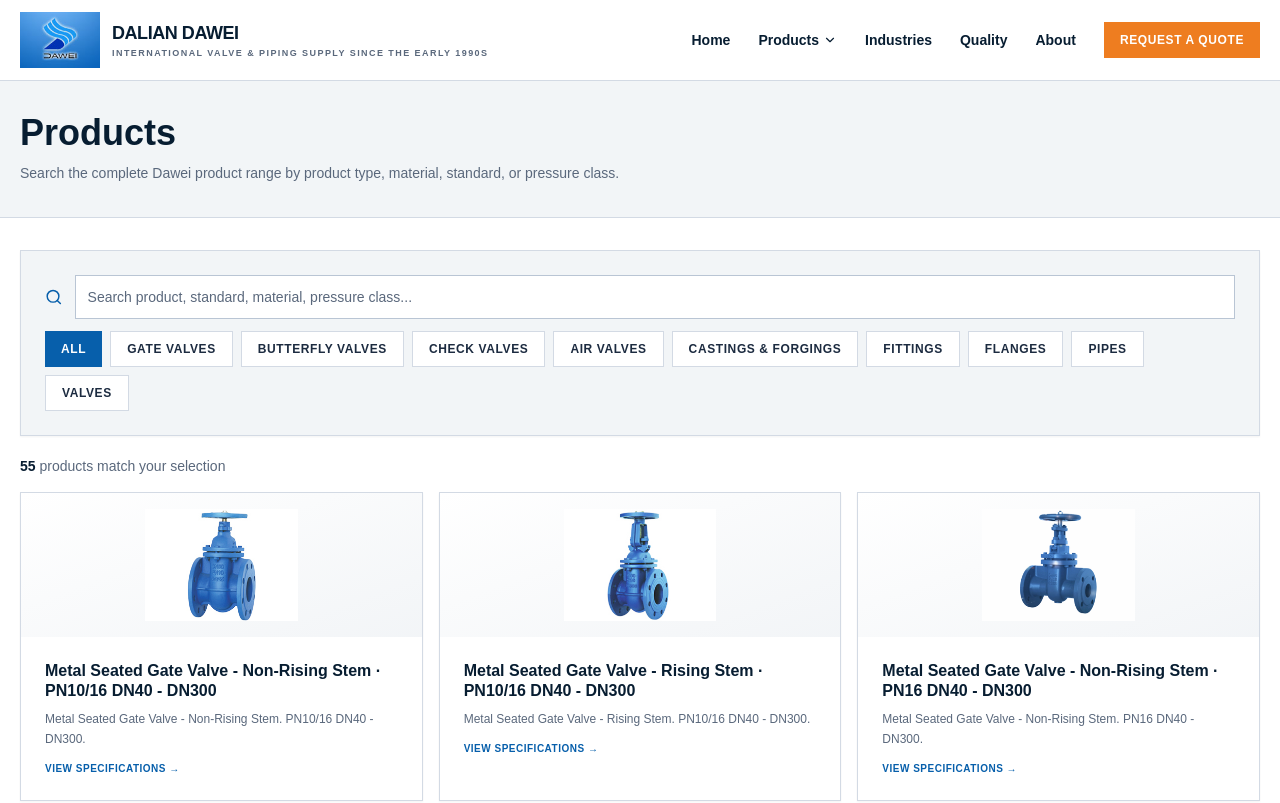
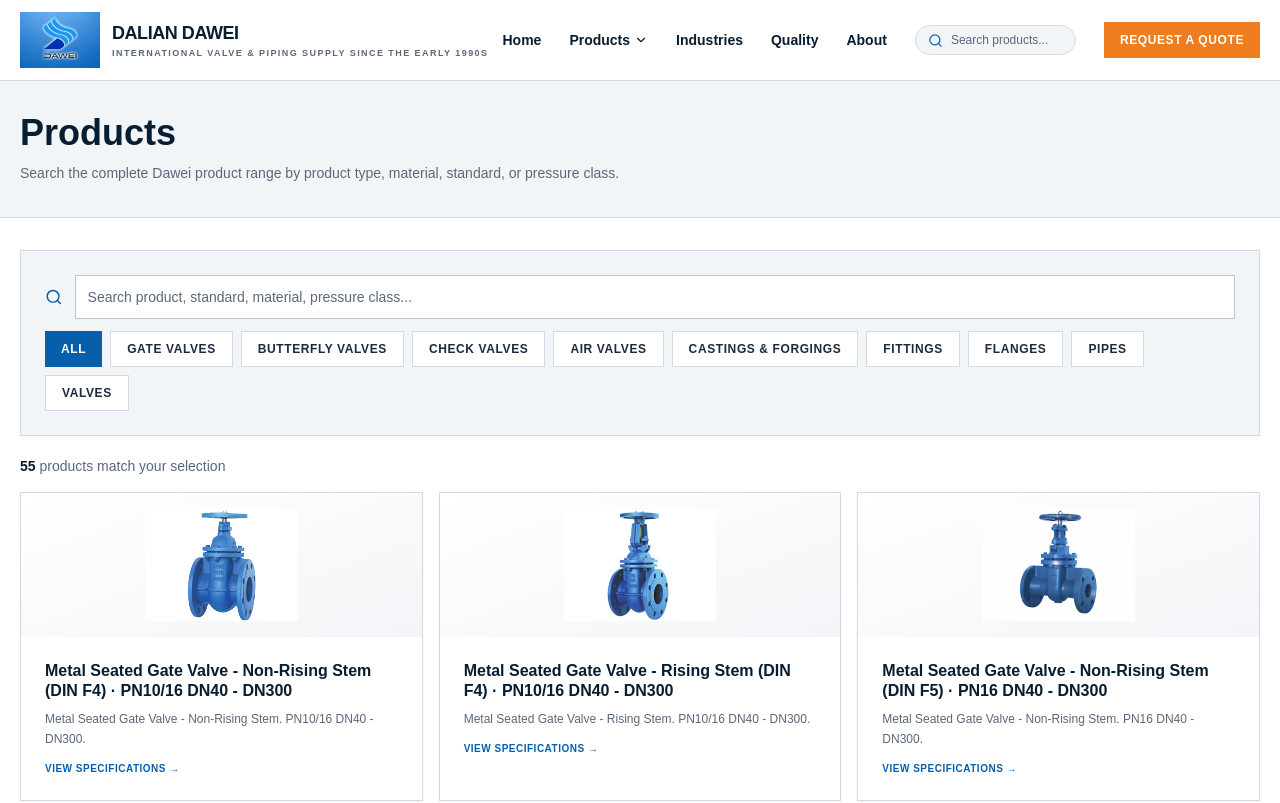
Before and after one commit to unikc/dawei, a Next.js app: page /products in a window 1280 px wide. Shown: the top 803 px of the page. Built offline with nearby package versions, Linux system fonts and the light colour scheme.

Commit message:
Add standards to gate valve series titles (DIN F4/F5, BS 5163, MSS SP-70) and site-wide product search in header

```diff
--- a/app/products/detail/[slug]/page.tsx
+++ b/app/products/detail/[slug]/page.tsx
@@ -15,7 +15,7 @@ export function generateStaticParams(){return [...sinoPriorityProducts,...catalo
 export function generateMetadata({params}:{params:{slug:string}}){
   const p=getSinoPriorityProduct(params.slug)??catalog.find((x)=>x.slug===params.slug);
   if(!p)return{};
-  const range="range" in p&&p.range?` (${p.range})`:"";
+  const range="range" in p&&p.range?`, ${p.range}`:"";
   const summary=("summary" in p&&p.summary?p.summary:`${p.title} supplied by Dalian Dawei for international waterworks and infrastructure projects.`).replace(/\s+/g," ").trim();
   const description=summary.length>155?summary.slice(0,152).trimEnd()+"...":summary;
   return{title:`${p.title}${range}`,description};
--- a/app/products/page.tsx
+++ b/app/products/page.tsx
@@ -1,4 +1,5 @@
 import catalog from "@/data/legacy-catalog.json";
+import { Suspense } from "react";
 import { CatalogExplorer } from "@/components/CatalogExplorer";
 import { sinoPriorityProducts } from "@/data/sino-priority";
 
@@ -25,7 +26,7 @@ export default function Products(){
       </div>
     </section>
     <section className="px-5 py-8">
-      <div className="mx-auto max-w-7xl"><CatalogExplorer products={completeCatalog}/></div>
+      <div className="mx-auto max-w-7xl"><Suspense><CatalogExplorer products={completeCatalog}/></Suspense></div>
     </section>
   </>;
 }
--- a/components/CatalogExplorer.tsx
+++ b/components/CatalogExplorer.tsx
@@ -3,7 +3,8 @@
 import Image from "next/image";
 import Link from "next/link";
 import { Search } from "lucide-react";
-import { useMemo, useState } from "react";
+import { useEffect, useMemo, useState } from "react";
+import { useSearchParams } from "next/navigation";
 import { Button } from "@/components/ui/button";
 import { Card, CardContent } from "@/components/ui/card";
 import { Input } from "@/components/ui/input";
@@ -18,8 +19,11 @@ type CatalogProduct = {
 };
 
 export function CatalogExplorer({ products }: { products: CatalogProduct[] }) {
-  const [query, setQuery] = useState("");
+  const searchParams = useSearchParams();
+  const urlQuery = searchParams.get("q") ?? "";
+  const [query, setQuery] = useState(urlQuery);
   const [category, setCategory] = useState("All");
+  useEffect(() => { setQuery(urlQuery); }, [urlQuery]);
   const categories = ["All", ...Array.from(new Set(products.map((p) => p.category)))];
   const normalize = (value: string) => value.toLowerCase().replace(/[^a-z0-9]+/g, " ").trim();
   const filtered = useMemo(() => products.filter((p) => {
--- a/components/Header.tsx
+++ b/components/Header.tsx
@@ -1,8 +1,9 @@
 "use client";
 
 import Link from "next/link";
-import { ChevronDown, Menu, X } from "lucide-react";
+import { ChevronDown, Menu, Search, X } from "lucide-react";
 import { useState } from "react";
+import { useRouter } from "next/navigation";
 import { products } from "@/data/site";
 import Image from "next/image";
 import { buttonVariants } from "@/components/ui/button";
@@ -10,6 +11,15 @@ import { buttonVariants } from "@/components/ui/button";
 export function Header() {
   const [open, setOpen] = useState(false);
   const [mobileProductsOpen, setMobileProductsOpen] = useState(false);
+  const [query, setQuery] = useState("");
+  const router = useRouter();
+  const submitSearch = (e: React.FormEvent) => {
+    e.preventDefault();
+    const q = query.trim();
+    router.push(q ? `/products?q=${encodeURIComponent(q)}` : "/products");
+    setQuery("");
+    setOpen(false);
+  };
   return (
     <>
       <header className="sticky top-0 z-50 border-b border-border bg-background/95 backdrop-blur">
@@ -27,11 +37,13 @@ export function Header() {
               </div>
             </div>
             <Link href="/industries">Industries</Link><Link href="/quality">Quality</Link><Link href="/about">About</Link>
+            <form onSubmit={submitSearch} role="search" className="flex items-center gap-2 rounded-full border border-border bg-muted px-3 py-1.5 focus-within:border-primary"><Search size={15} className="shrink-0 text-primary"/><input value={query} onChange={(e)=>setQuery(e.target.value)} placeholder="Search products..." aria-label="Search products" className="w-28 bg-transparent text-xs font-medium text-navy outline-none placeholder:text-muted-foreground focus:w-40 transition-all"/></form>
             <Link href="/contact" className={buttonVariants({variant:"signal",size:"sm"})}>Request a Quote</Link>
           </nav>
           <button className="lg:hidden" aria-label="Toggle navigation" onClick={() => setOpen(!open)}>{open ? <X /> : <Menu />}</button>
         </div>
         {open && <div className="border-t border-border bg-background px-5 py-5 lg:hidden">
+          <form onSubmit={submitSearch} role="search" className="mb-2 flex items-center gap-2 rounded-md border border-border bg-muted px-3 py-2"><Search size={16} className="shrink-0 text-primary"/><input value={query} onChange={(e)=>setQuery(e.target.value)} placeholder="Search products..." aria-label="Search products" className="w-full bg-transparent text-sm font-medium text-navy outline-none placeholder:text-muted-foreground"/></form>
           <Link onClick={() => setOpen(false)} className="block border-b border-border py-3 font-bold text-navy" href="/">Home</Link>
           <button className="flex w-full items-center justify-between border-b border-border py-3 text-left font-bold text-navy" onClick={() => setMobileProductsOpen(!mobileProductsOpen)} type="button">Products <ChevronDown size={16} className={mobileProductsOpen ? "rotate-180" : ""}/></button>
           {mobileProductsOpen && <div className="border-b border-border py-2 pl-4">{products.map(p => <Link onClick={() => setOpen(false)} className="block py-2 text-sm font-bold text-muted-foreground hover:text-primary" href={`/products/${p.slug}`} key={p.slug}>{p.name}</Link>)}</div>}
```
Also changed, not shown: data/sino-priority-products.json.
